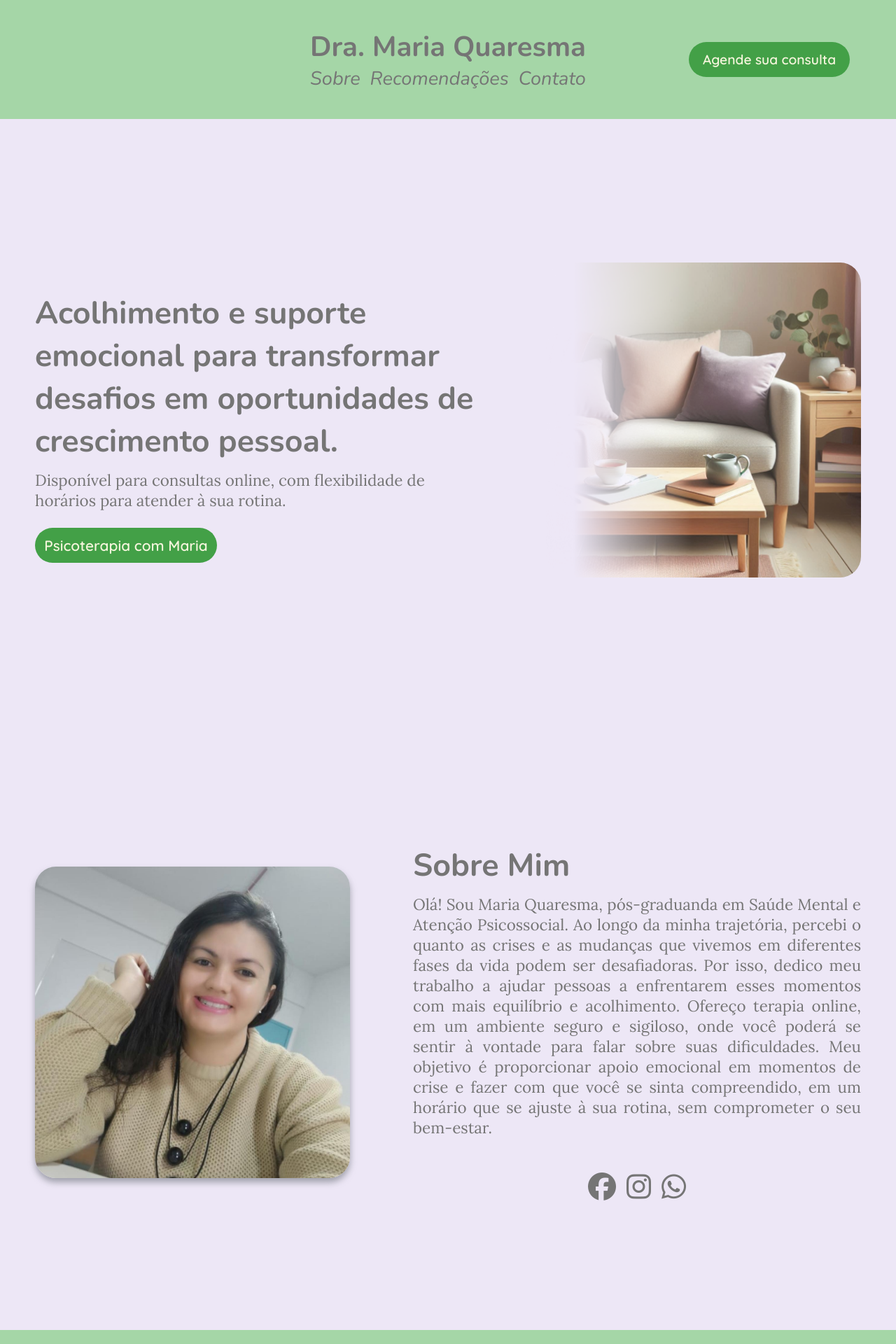
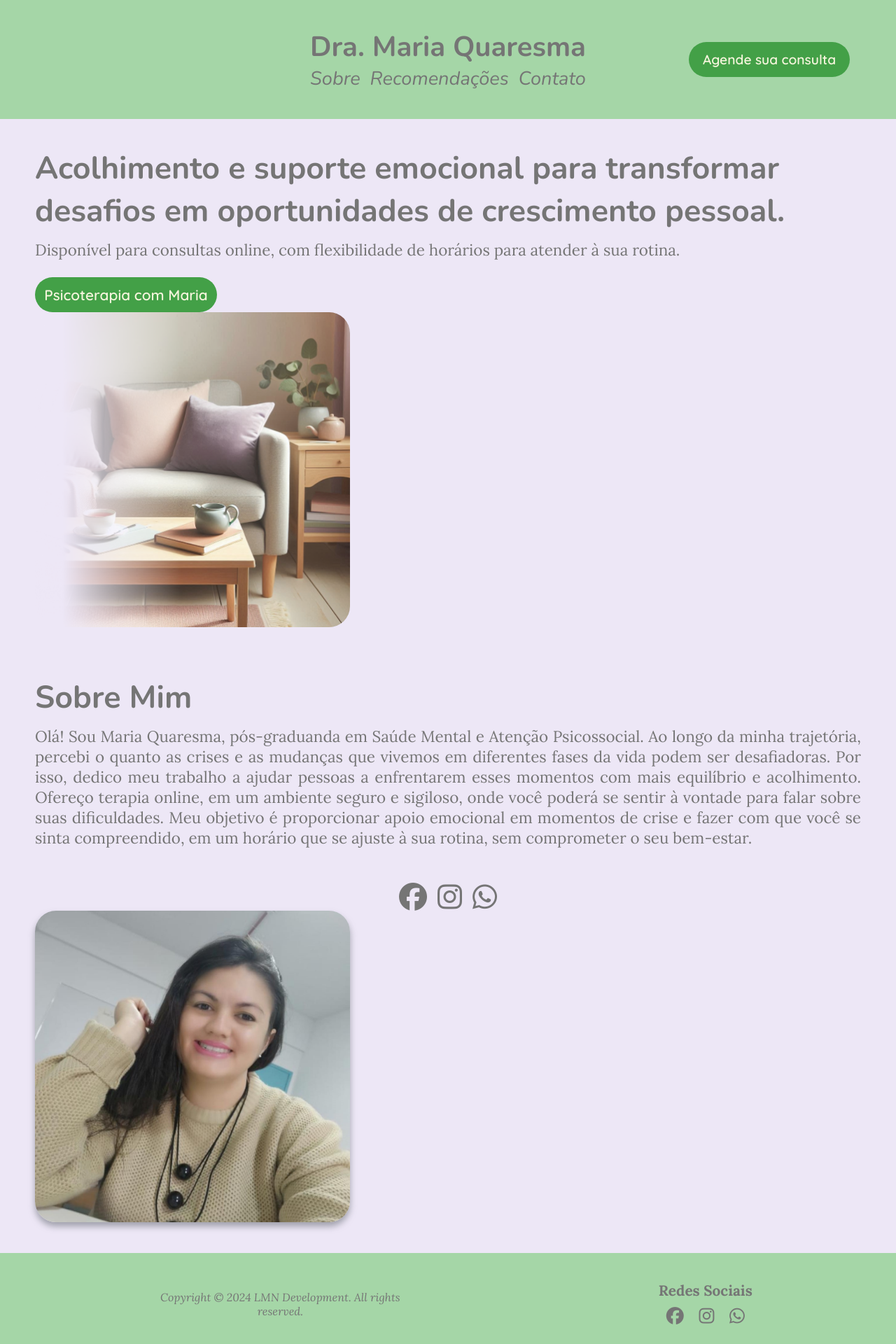
Before and after one commit to lmn-development/dra.mariadasdores, a React (Vite) app: page / in a window 1280 px wide. Shown: the top 1920 px of the page at 70% size. Built offline with nearby package versions, Linux system fonts and the light colour scheme.

Commit message:
refactor (develop): updating stylization

```diff
--- a/src/page/home/styles/about.module.scss
+++ b/src/page/home/styles/about.module.scss
@@ -1,10 +1,7 @@
-@import '@/styles/__variables.scss';
-@import '@/styles/__breakpoints.scss';
+@import "@/styles/__variables.scss";
+@import "@/styles/__breakpoints.scss";
 
 .about {
-  display: flex;
-  flex-direction: column-reverse;
-  align-items: center;
   gap: 20px;
 
 .aboutImg {
@@ -51,12 +48,12 @@
         cursor: pointer;
 
         &:hover {
-            transition: ease-in .3s all;
+          transition: ease-in 0.3s all;
           color: $color-primary;
         }
 
         &:not(:hover) {
-            transition: ease-in .3s all;
+          transition: ease-in 0.3s all;
         }
       }
     }
@@ -86,7 +83,6 @@
 }
 
 @media (min-width: $breakpoint-tablet-sm) {
-    align-items: center;
   gap: 50px;
 
   .aboutImg {
@@ -146,10 +142,7 @@
 }
 
 @media (min-width: $breakpoint-desktop-sm) {
-    height: 100vh;
   flex-direction: row-reverse;
-    justify-content: space-between;
-    gap: 90px;
 
   .aboutImg {
     width: 450px;
--- a/src/page/home/styles/init.module.scss
+++ b/src/page/home/styles/init.module.scss
@@ -1,12 +1,5 @@
 @import "@/styles/__variables.scss";
 @import "@/styles/__breakpoints.scss";
-
-.init {
-  width: 100%;
-
-  display: flex;
-  flex-direction: column-reverse;
-  align-items: center;
 
 .initImg {
   display: none;
@@ -62,7 +55,6 @@
 }
 
 @media (min-width: $breakpoint-tablet-sm) {
-    align-items: center;
   .initImg {
     display: flex;
     width: 500px;
@@ -104,11 +96,6 @@
 }
 
 @media (min-width: $breakpoint-desktop-sm) {
-    height: 100vh;
-    flex-direction: row;
-    justify-content: space-between;
-    gap: 90px;
-
   .initImg {
     width: 450px;
   }
@@ -136,4 +123,3 @@
     }
   }
 }
-}
```
Lines whose indentation alone changed are shown as unchanged.
